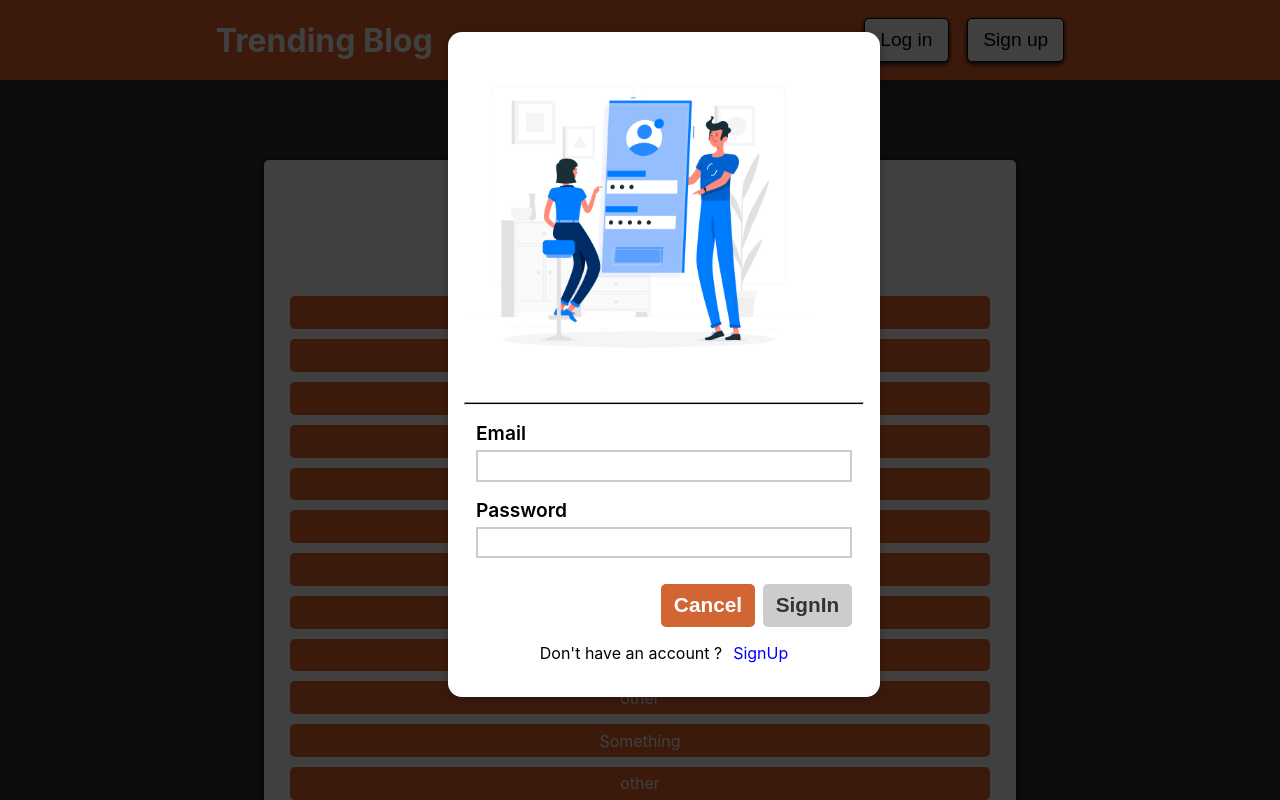
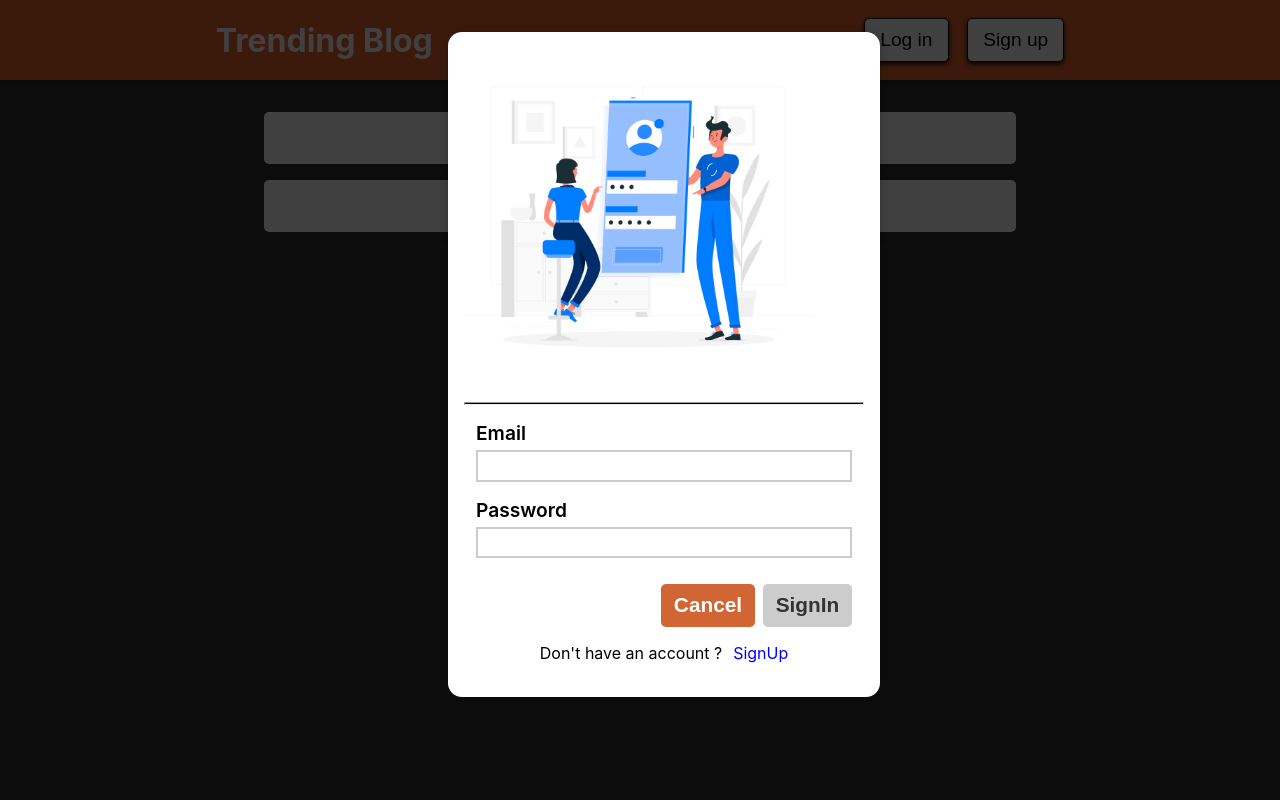
Before and after one commit to Ganeshkumar29401/ReactLogin, a React (Create React App) app: page / in a window 1280 px wide. Shown: the top 800 px of the page. Built offline with nearby package versions, Linux system fonts and the light colour scheme.

Commit message:
BlogForm Added

```diff
--- a/src/App.js
+++ b/src/App.js
@@ -1,7 +1,7 @@
 import { Fragment, useState, useEffect } from "react";
 import "./App.css";
 import Auth from "./components/Auth/auth";
-import MainAction from "./components/Main/MainAction";
+import Blog from "./components/Blog/Blog";
 import Header from "./components/Navigation/Header";
 function App() {
   const [isFormShown, setIsFormShown] = useState(false);
@@ -28,7 +28,7 @@ function App() {
   return (
     <Fragment>
       <Header heading="Trending Blog" onAction={openAuthForm} />
-      <MainAction />
+      <Blog />
       <section>
         {isFormShown && (
           <Auth
--- /dev/null
+++ b/src/components/Blog/Blog.js
@@ -0,0 +1,11 @@
+import classes from "./Blog.module.css";
+const Blog = (props) => {
+  return (
+    <ul className={classes.lists}>
+      <li>Something</li>
+      <li>other</li>
+    </ul>
+  );
+};
+
+export default Blog;
--- /dev/null
+++ b/src/components/Blog/Blog.module.css
@@ -0,0 +1,15 @@
+.lists {
+  list-style: none;
+  margin: 7rem 0 2rem 0;
+}
+
+.lists li {
+  max-width: 45rem;
+  width: 70%;
+  margin: 1rem auto;
+  background: #fff;
+  border-radius: 5px;
+  z-index: -100;
+  padding: 1rem;
+  text-align: center;
+}
--- a/src/components/Main/MainAction.js
+++ /dev/null
@@ -1,29 +0,0 @@
-import classes from './MainAction.module.css';
-const MainAction = props => {
-    return <section className={classes.main}>
-        <div className={classes.actions}>
-            <button>Add Blog</button>
-            <button>Hide Blogs</button>
-        </div>
-        <ul className={classes.lists}>
-            <li>Something</li>
-            <li>other</li>
-            <li>Something</li>
-            <li>other</li>
-            <li>Something</li>
-            <li>other</li>
-            <li>Something</li>
-            <li>other</li>
-            <li>Something</li>
-            <li>other</li>
-            <li>Something</li>
-            <li>other</li>
-            <li>Something</li>
-            <li>other</li>
-            <li>Something</li>
-            <li>other</li>
-        </ul>
-    </section>
-};
-
-export default MainAction;
--- a/src/components/Main/MainAction.module.css
+++ /dev/null
@@ -1,54 +0,0 @@
-.main{
-    max-width: 45rem;    ;
-    width: 70%;
-    margin: 10rem auto;
-    background: #fff;
-    border-radius: 5px;
-    z-index: -100;
-    padding: 1rem;
-    box-shadow: 0 2px 8px #000003;
-}
-
-.actions{
-    display: flex;
-    flex-flow: row wrap;
-    justify-content: center;
-    align-items: center;
-    margin: 20px 0;
-}
-
-.actions button {
-    background: #fff;
-    color: #ec6630;
-    border: 1px solid #ec6630;
-    border-radius: 4px;
-    margin: 1rem;
-    font-size: 1.3rem;
-    padding: 0.7rem 1.4rem;
-    cursor: pointer;
-    transition: all 0.2s;
-}
-
-.actions button:hover,
-.actions button:active{
-    background-color: #ec6630;
-    border-color: #fff;
-    color: #fff;
-}
-
-.lists{
-    list-style: none;
-    text-align: center;
-    width: 100%;
-    margin: 0 auto;
-    /* height: 17rem; */
-    /* overflow-y: auto; */
-}
-
-.lists li{
-    background-color: #ec6630;
-    margin: 10px;
-    padding: 0.4rem 0;
-    color: #fff;
-    border-radius: 5px;
-}
```
Also changed, not shown: src/components/Blog/BlogForm.js (added, +23 -0 lines), src/components/Blog/BlogForm.module.css (added, +92 -0 lines).
